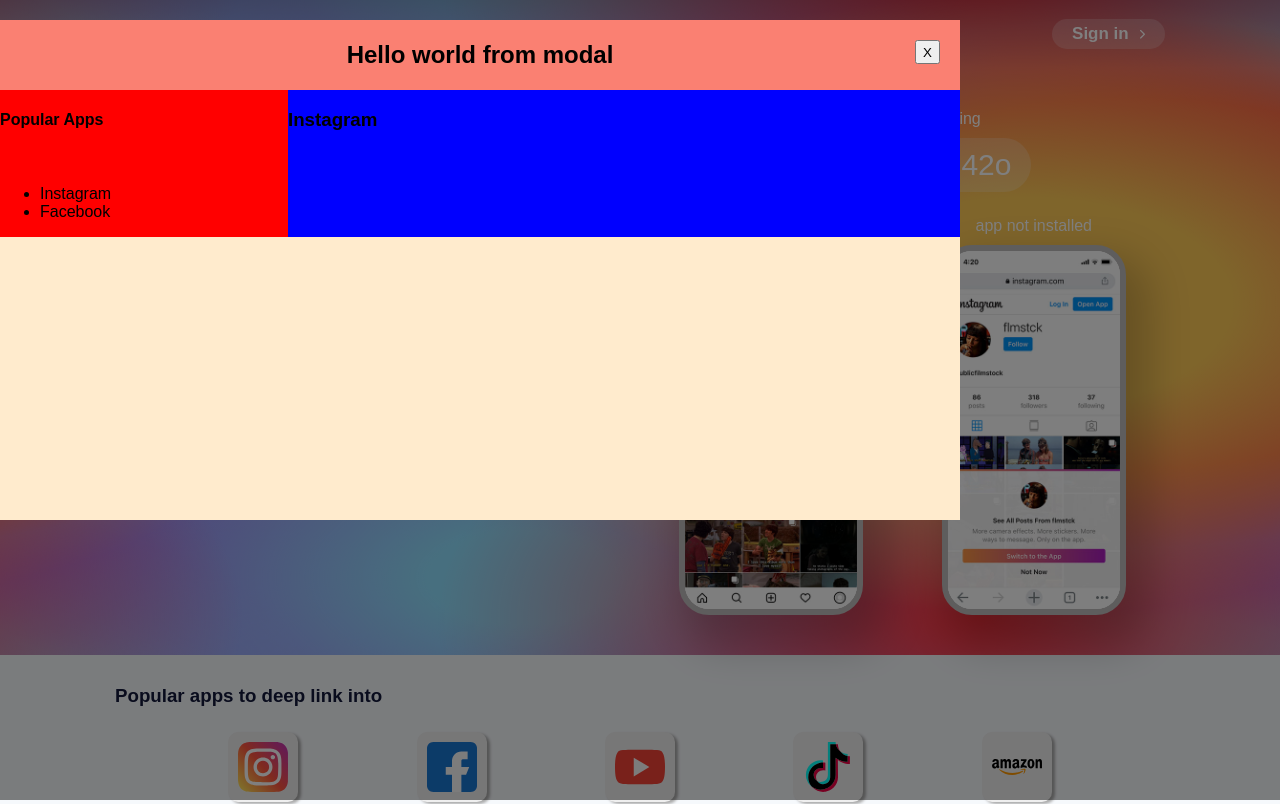
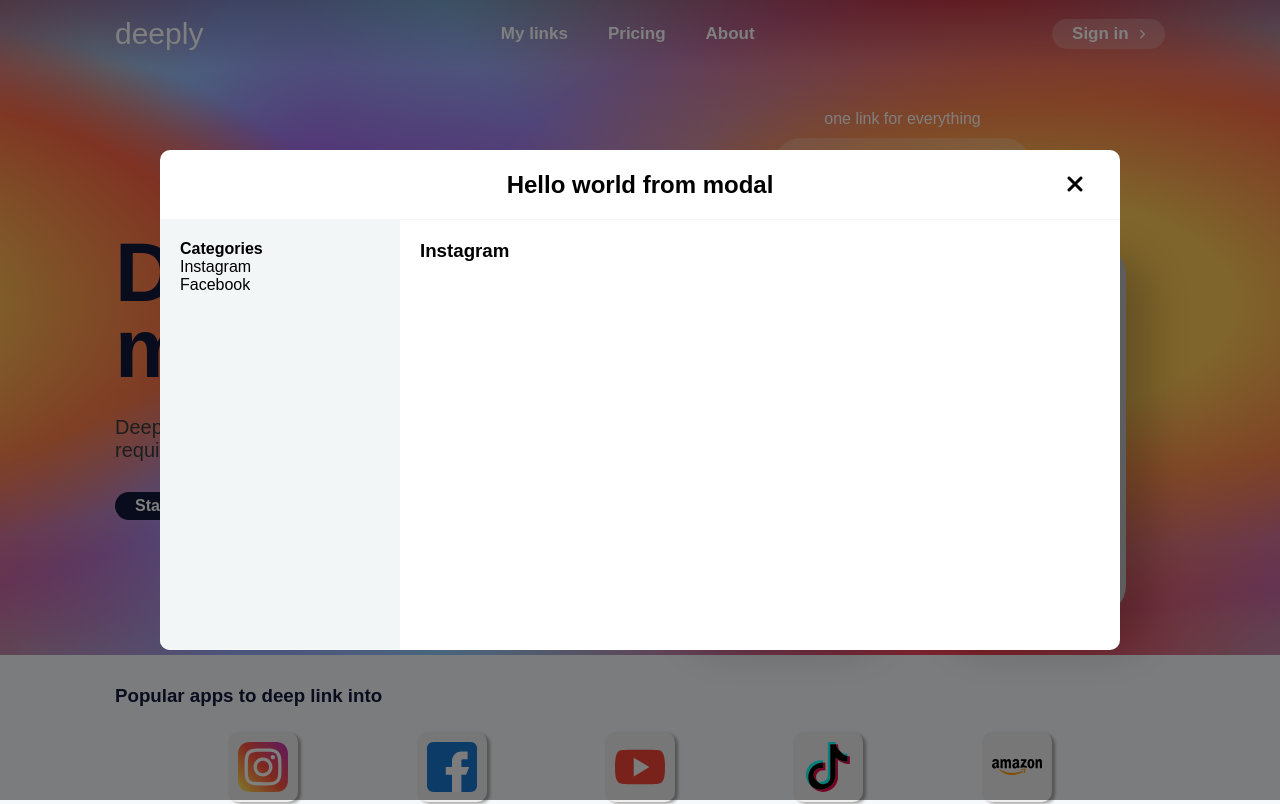
Before and after one commit to Josedn/deeply_web, a React (Create React App) app: page / in a window 1280 px wide. Shown: the top 804 px of the page. Built offline with nearby package versions, Linux system fonts and the light colour scheme; a web font is replaced by a local one.

Commit message:
Add basic modal styles

```diff
--- a/src/deeply/modal/GenericModal.scss
+++ b/src/deeply/modal/GenericModal.scss
@@ -1,4 +1,7 @@
 @import "../styles/mixins.scss";
+
+$genius_background: #ffffff;
+$genius_background_alt: #f2f6f6;
 
 .modal__overlay {
     position: absolute;
@@ -7,23 +10,28 @@
     z-index: 20;
     height: 100vh;
     overflow-y: hidden;
+    display: flex;
+    flex-direction: column;
+    align-items: center;
 }
 
 .modal__container {
-    position: absolute;
-    top: 20px;
     width: 960px;
     height: 500px;
-    background: blanchedalmond;
+    background: $genius_background;
     display: flex;
     flex-direction: column;
+    margin: auto;
+    border-radius: 10px;
+    overflow: hidden;
 }
 
 .modal__header {
-    background: salmon;
     width: 100%;
     height: 70px;
     position: relative;
+    border-bottom: 1px solid $genius_background_alt;
+    box-sizing: border-box;
 }
 
 .modal__title {
@@ -36,25 +44,58 @@
 
 .modal__close {
     position: absolute;
-    top: 1.5em;
-    right: 1.5em;
-    height: 24px;
+    top: 50%;
+    right: 24px;
     cursor: pointer;
+    background: inherit;
+    border: none;
+    padding: 0 0.5em;
+    color: #000000;
+    font-size: 24px;
+    transform: translate(0, -50%);
+}
+
+.modal__close:hover {
+    color: #aaaaaa;
 }
 
 .modal__content {
     width: 100%;
-    background: cyan;
     display: flex;
     flex-direction: row;
+    flex: 1 1 auto;
 }
 
+////// nav
 .app-list__column-left {
-    background: red;
-    width: 30%;
+    background: $genius_background_alt;
+    width: 25%;
+    padding: 20px;
+    box-sizing: border-box;
+    //display: flex;
+    //flex-direction: column;
 }
 
+.app-list__title {
+    margin: 0;
+}
+
+.app-list__list {
+    list-style-type: none;
+    padding: 0;
+    margin: 0;
+}
+
+.app-list__list-item {
+}
+
+///// content
 .app-list__column-right {
-    background: blue;
-    width: 70%;
+    flex: 1 1 auto;
+    box-sizing: border-box;
+    padding: 20px;
 }
+
+.app-content__title {
+    margin: 0;
+}
--- a/src/deeply/modal/GenericModal.tsx
+++ b/src/deeply/modal/GenericModal.tsx
@@ -20,15 +20,14 @@
                     Hello world from modal
                 </h2>
                 <button className="modal__close">
-                    X
+                    <i className="modal__close-icon fas fa-times"></i>
                 </button>
             </header>
             <section className="modal__content">
                 <div className="app-list__column-left">
                     <h4 className="app-list__title">
-                        Popular Apps
+                        Categories
                     </h4>
-                    <br className="app-list__separator" />
                     <ul className="app-list__list">
                         <li className="app-list__list-item">
                             Instagram
```
